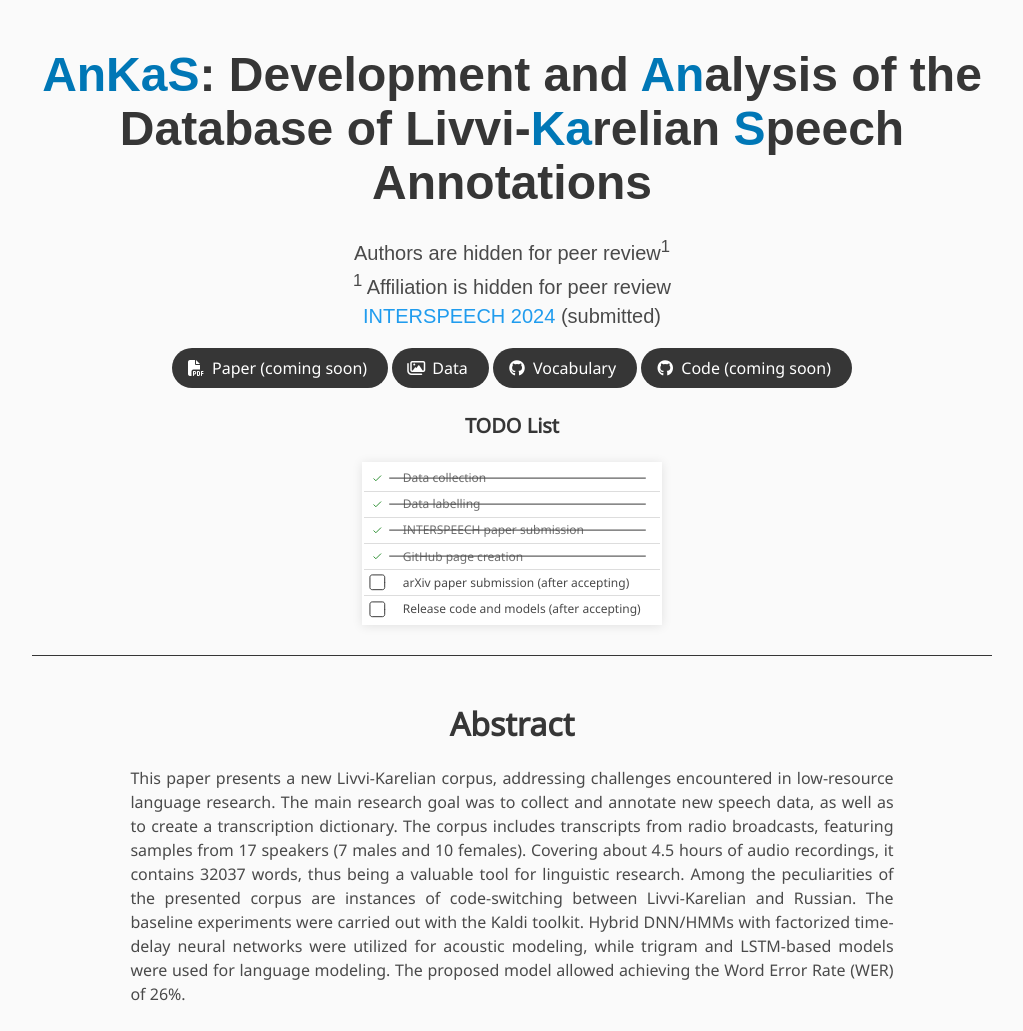
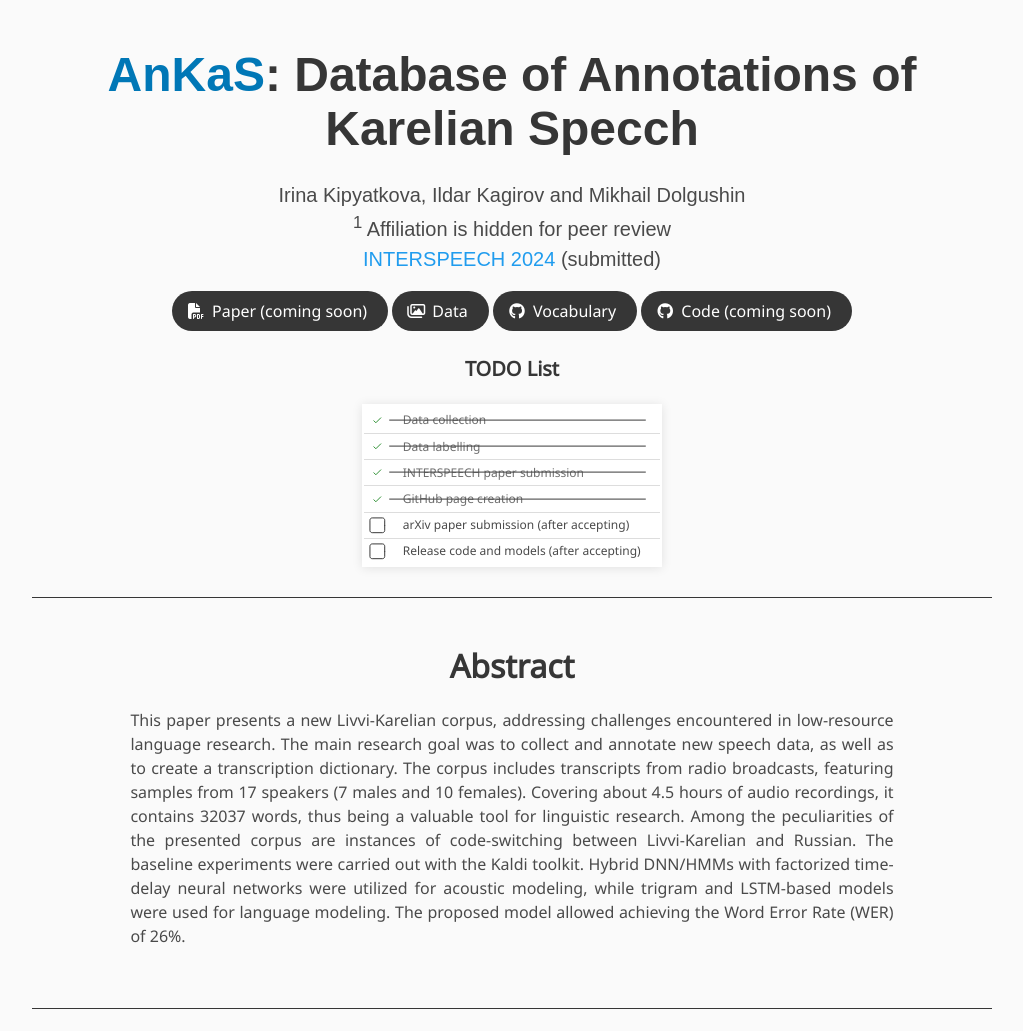
Before and after one commit to IrinaKipyatkova/AnKaS, a plain HTML site: page index.html in a window 1280 px wide. Shown: the top 1031 px of the page, without its empty margins (128-1151 px from the left). Drawn offline with nearby package versions, Linux system fonts and the light colour scheme; some icons are missing; a web font is replaced by a local one.

Commit message:
Update index.html

```diff
--- a/index.html
+++ b/index.html
@@ -43,10 +43,10 @@
         <div class="columns is-centered">
             <div class="column has-text-centered">
             <h1 class="title is-1 publication-title">
-                <span class="cl">AnKaS</span>: Development and <span class="cl">An</span>alysis of the Database of Livvi-<span class="cl">Ka</span>relian <span class="cl">S</span>peech Annotations
+                <span class="cl">AnKaS</span>: Database of Annotations of Karelian Specch
             </h1>
             <div class="is-size-5 publication-authors">
-                <span class="author-block">Authors are hidden for peer review<sup>1</sup></span>
+                <span class="author-block">Irina Kipyatkova, Ildar Kagirov and Mikhail Dolgushin
             </div>
 
             <div class="is-size-5 publication-authors">
```
